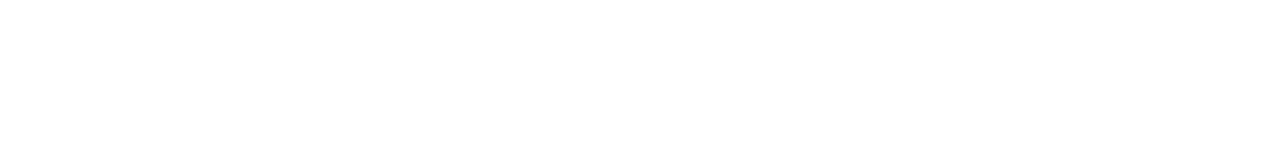
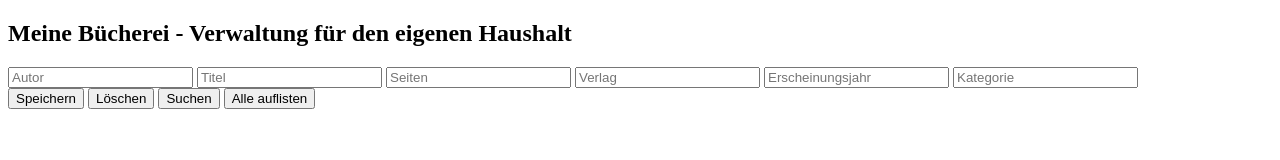
Before and after one commit to SebastianTechstarter/Miniproject-april, a plain HTML site: page frontend/index.html in a window 1280 px wide. Drawn offline with Linux system fonts and the light colour scheme.

Commit message:
update main

```diff
--- a/backend/index.js
+++ b/backend/index.js
@@ -2,3 +2,9 @@ const express = require("express");
 const fs = require("fs");
 const axios = require("axios");
 const app = express();
+const path = require("path");
+
+app.use(express.json());
+app.use(express.static(path.join(__dirname, "./frontend")));
+
+// GET
--- a/backend/package.json
+++ b/backend/package.json
@@ -3,7 +3,8 @@
   "version": "1.0.0",
   "main": "index.js",
   "scripts": {
-    "test": "echo \"Error: no test specified\" && exit 1"
+    "test": "echo \"Error: no test specified\" && exit 1",
+    "start": "nodemon index.js --ignore daten.json"
   },
   "keywords": [],
   "author": "",
--- a/frontend/index.html
+++ b/frontend/index.html
@@ -8,6 +8,18 @@
     <script src="script.js" defer></script>
 </head>
 <body>
-
+    <h2>Meine Bücherei - Verwaltung für den eigenen Haushalt</h2>
+    <div id="inputSpace">
+        <input type="text" id="author" placeholder="Autor">
+        <input type="text" id="title" placeholder="Titel">
+        <input type="text" id="pages" placeholder="Seiten">
+        <input type="text" id="publisher" placeholder="Verlag">
+        <input type="text" id="year" placeholder="Erscheinungsjahr">
+        <input type="text" id="category" placeholder="Kategorie">
+    </div>
+    <button id="safe">Speichern</button>
+    <button id="delete">Löschen</button>
+    <button id="search">Suchen</button>
+    <button id="listAll">Alle auflisten</button>
 </body>
 </html>
```
Also changed, not shown: backend/notes.md (+1 -0 lines).
